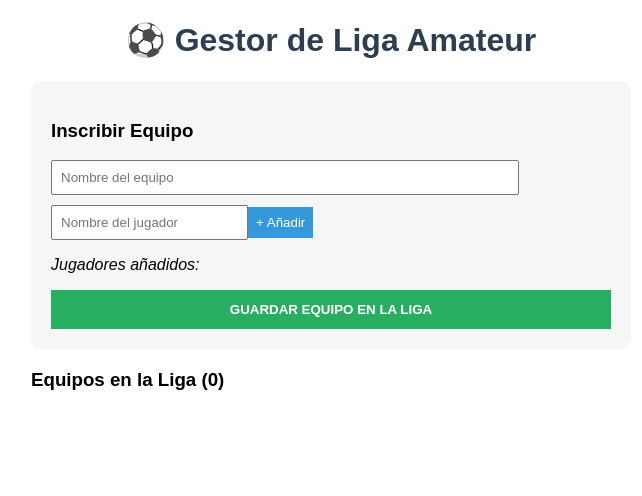
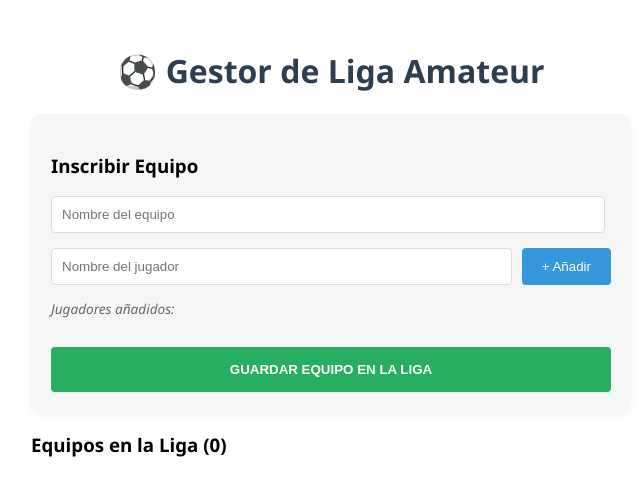
Before and after one commit to samuelcamargo-dev/Liga-F-tbol, an Angular app: page / in a window 1280 px wide. Shown: the top 496 px of the page, without its empty margins (309-951 px from the left). Built offline with nearby package versions, Linux system fonts and the light colour scheme.

Commit message:
Separar CSS de HTML

```diff
--- a/src/app/app.css
+++ b/src/app/app.css
@@ -0,0 +1,109 @@
+/* Contenedor Principal */
+.main-container {
+    max-width: 600px;
+    margin: 0 auto;
+    font-family: 'Segoe UI', Tahoma, Geneva, Verdana, sans-serif;
+    padding: 20px;
+}
+
+.title {
+    text-align: center;
+    color: #2c3e50;
+}
+
+/* Tarjeta del Formulario */
+.form-card {
+    background: #f4f7f6;
+    padding: 20px;
+    border-radius: 10px;
+    margin-bottom: 20px;
+    box-shadow: 0 4px 6px rgba(0,0,0,0.05);
+}
+
+.input-team {
+    width: 95%;
+    padding: 10px;
+    border: 1px solid #ddd;
+    border-radius: 4px;
+}
+
+.player-input-row {
+    margin-top: 15px;
+    display: flex;
+    gap: 10px;
+}
+
+.input-player {
+    flex-grow: 1;
+    padding: 10px;
+    border: 1px solid #ddd;
+    border-radius: 4px;
+}
+
+/* Botones */
+.btn-add {
+    padding: 10px 20px;
+    background: #3498db;
+    color: white;
+    border: none;
+    border-radius: 4px;
+    cursor: pointer;
+    transition: background 0.3s;
+}
+
+.btn-add:hover { background: #2980b9; }
+
+.btn-save {
+    width: 100%;
+    padding: 15px;
+    background: #27ae60;
+    color: white;
+    border: none;
+    font-weight: bold;
+    cursor: pointer;
+    margin-top: 15px;
+    border-radius: 4px;
+}
+
+.btn-save:hover { background: #219150; }
+
+.btn-delete {
+    position: absolute;
+    right: 10px;
+    top: 10px;
+    background: #e74c3c;
+    color: white;
+    border: none;
+    border-radius: 50%;
+    width: 25px;
+    height: 25px;
+    cursor: pointer;
+}
+
+/* Tarjetas de Equipo */
+.team-card {
+    border-left: 5px solid #27ae60;
+    background: white;
+    padding: 15px;
+    margin-bottom: 12px;
+    box-shadow: 0 2px 5px rgba(0,0,0,0.1);
+    position: relative;
+    border-radius: 0 8px 8px 0;
+}
+
+.team-name {
+    margin: 0;
+    color: #2c3e50;
+    font-size: 1.2rem;
+}
+
+.team-players {
+    margin: 8px 0 0;
+    font-size: 0.9em;
+    color: #7f8c8d;
+}
+
+.preview-text {
+    font-size: 0.85em;
+    color: #666;
+}
--- a/src/app/app.html
+++ b/src/app/app.html
@@ -1,37 +1,33 @@
-<div style="max-width: 600px; margin: 0 auto; font-family: Arial, sans-serif;">
+<div class="main-container">
 
-  <h1 style="text-align: center; color: #2c3e50;">⚽ Gestor de Liga Amateur</h1>
+  <h1 class="title">⚽ Gestor de Liga Amateur</h1>
 
-  <div style="background: #f4f7f6; padding: 20px; border-radius: 10px; margin-bottom: 20px;">
+  <div class="form-card">
     <h3>Inscribir Equipo</h3>
 
-    <input type="text" [(ngModel)]="newTeamName" placeholder="Nombre del equipo" style="width: 80%; padding: 8px;">
+    <input type="text" [(ngModel)]="newTeamName" placeholder="Nombre del equipo" class="input-team">
 
-    <div style="margin-top: 10px;">
-      <input type="text" [(ngModel)]="newPlayerName" placeholder="Nombre del jugador" style="padding: 8px;">
-      <button (click)="addPlayerToList()" style="padding: 8px; background: #3498db; color: white; border: none; cursor: pointer;">
-        + Añadir
-      </button>
+    <div class="player-input-row">
+      <input type="text" [(ngModel)]="newPlayerName" placeholder="Nombre del jugador" class="input-player">
+      <button (click)="addPlayerToList()" class="btn-add">+ Añadir</button>
     </div>
 
-    <p><i>Jugadores añadidos: {{ tempPlayers.join(', ') }}</i></p>
+    <p class="preview-text"><i>Jugadores añadidos: {{ tempPlayers.join(', ') }}</i></p>
 
-    <button (click)="saveTeam()" style="width: 100%; padding: 12px; background: #27ae60; color: white; border: none; font-weight: bold; cursor: pointer;">
+    <button (click)="saveTeam()" class="btn-save">
       GUARDAR EQUIPO EN LA LIGA
     </button>
   </div>
 
-  <div>
+  <div class="list-container">
     <h3>Equipos en la Liga ({{ teams.length }})</h3>
 
-    <div *ngFor="let team of teams" style="border-left: 5px solid #27ae60; background: white; padding: 15px; margin-bottom: 10px; box-shadow: 0 2px 5px rgba(0,0,0,0.1); position: relative;">
+    <div *ngFor="let team of teams" class="team-card">
 
-      <button (click)="deleteTeam(team.id)" style="position: absolute; right: 10px; top: 10px; background: #e74c3c; color: white; border: none; border-radius: 50%; width: 25px; height: 25px; cursor: pointer;">
-        X
-      </button>
+      <button (click)="deleteTeam(team.id)" class="btn-delete">X</button>
 
-      <h4 style="margin: 0; color: #2c3e50;">{{ team.name }}</h4>
-      <p style="margin: 5px 0 0; font-size: 0.9em; color: #7f8c8d;">
+      <h4 class="team-name">{{ team.name }}</h4>
+      <p class="team-players">
         <b>Jugadores:</b> {{ team.players.join(', ') }}
       </p>
     </div>
```
